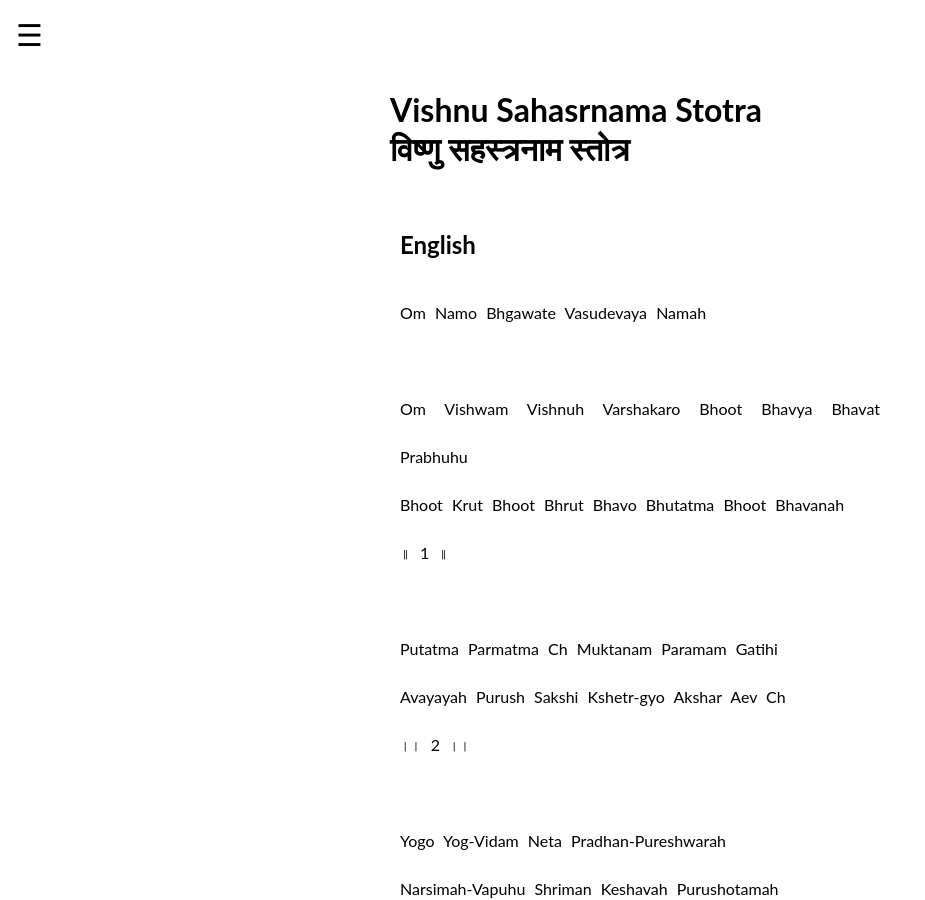
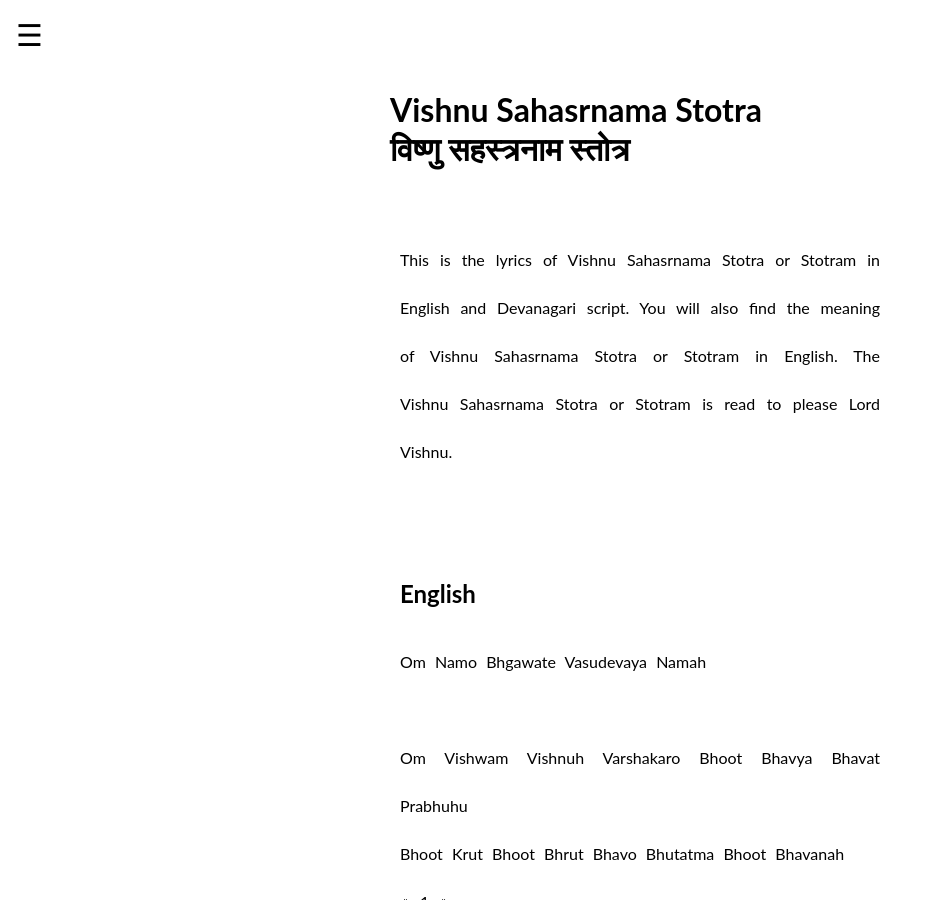
Before and after one commit to abhishekdjoshi/abhishekdjoshi.kclstr.io, a Jekyll site: the page pages/vishnu/sahasrnama_stotra.html, which Jekyll copies as it is, in a window 1280 px wide and 900 px high. Shown: the whole window, without its empty margins (0-925 px from the left). Built offline with Jekyll 4.4.1, drawn with Linux system fonts in a browser that asks for light colours; a script that is not in the unit is left out.

Commit message:
Update sahasrnama_stotra.html

```diff
--- a/pages/vishnu/sahasrnama_stotra.html
+++ b/pages/vishnu/sahasrnama_stotra.html
@@ -6,7 +6,7 @@
     <meta http-equiv="Content-Type" content="text/html; charset=UTF-8" />
     <meta
       name="description"
-      content="Learn the Vishnu Sahasrnama Stotra. Read it in English and Hindi or Sanskrit."
+      content="Learn Vishnu Sahasrnama Stotra or Stotram. Read the lyrics in English and Hindi or Sanskrit, and get its meaning in English."
     />
     <meta
       name="keywords"
@@ -132,7 +132,7 @@
           });
         </script>
   </head>
-  <body>
+  <body onselectstart="return false;">
     <!--Added below on 18th Feb 2020 at 8:15 PM-->
     <div id="mySidenav" class="sidenav">
       <a href="javascript:void(0)" class="closebtn" onclick="closeNav()"
@@ -162,6 +162,13 @@
     <div class="center-div">
       <h1>Vishnu Sahasrnama Stotra <br /> विष्णु सहस्त्रनाम स्तोत्र</h1>
       <br />
+
+      <p>
+          This is the lyrics of Vishnu Sahasrnama Stotra or Stotram in English and Devanagari
+          script. You will also find the meaning of Vishnu Sahasrnama Stotra or Stotram in
+          English. The Vishnu Sahasrnama Stotra or Stotram is read to please Lord Vishnu.
+        </p>
+        <br /><br /><br />
 
       <h2>English</h2>
       <p>
```
